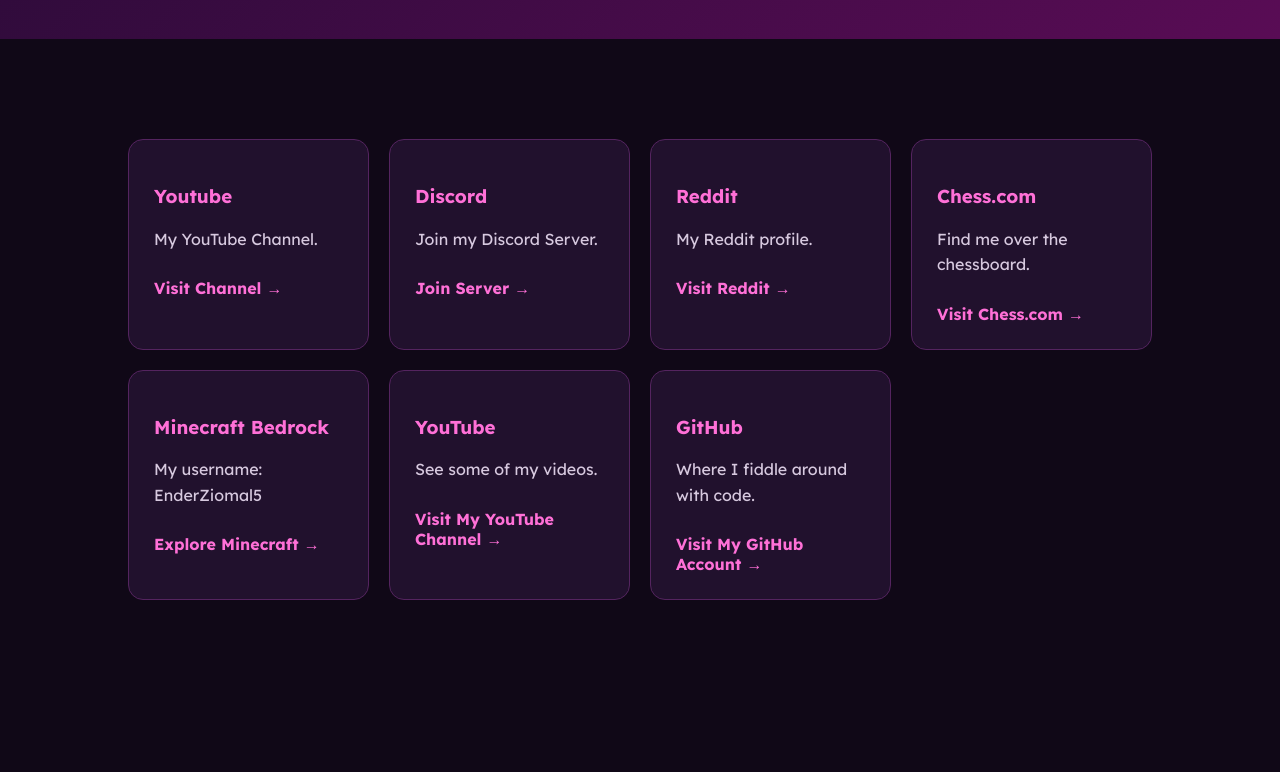
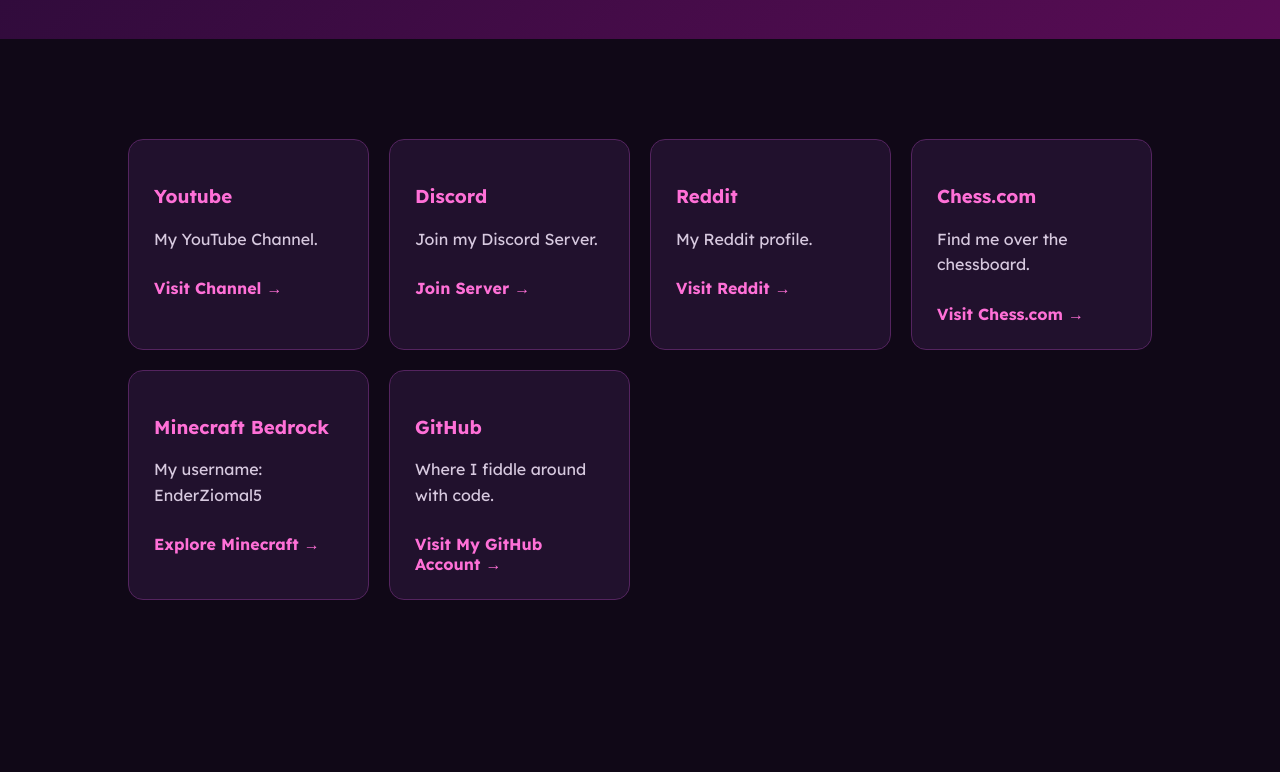
Before and after one commit to EnderZiomal5/enderziomal5.github.io, a plain HTML site: page links/index.html in a window 1280 px wide. Shown: the part 417-1189 px from the top of the page. Drawn offline with Linux system fonts and the light colour scheme.

Commit message:
Update index.html
Removed duplicate YouTube link

```diff
--- a/links/index.html
+++ b/links/index.html
@@ -223,15 +223,6 @@ footer {
             </a>
         </div>
 
-        <div class="card">
-            <h3>YouTube</h3>
-            <p>See some of my videos.</p>
-
-            <a href="https://www.youtube.com/@EnderZiomal5"
-               target="_blank" rel="noopener noreferrer">
-                Visit My YouTube Channel →
-            </a>
-        </div>
 
         <div class="card">
             <h3>GitHub</h3>
```
